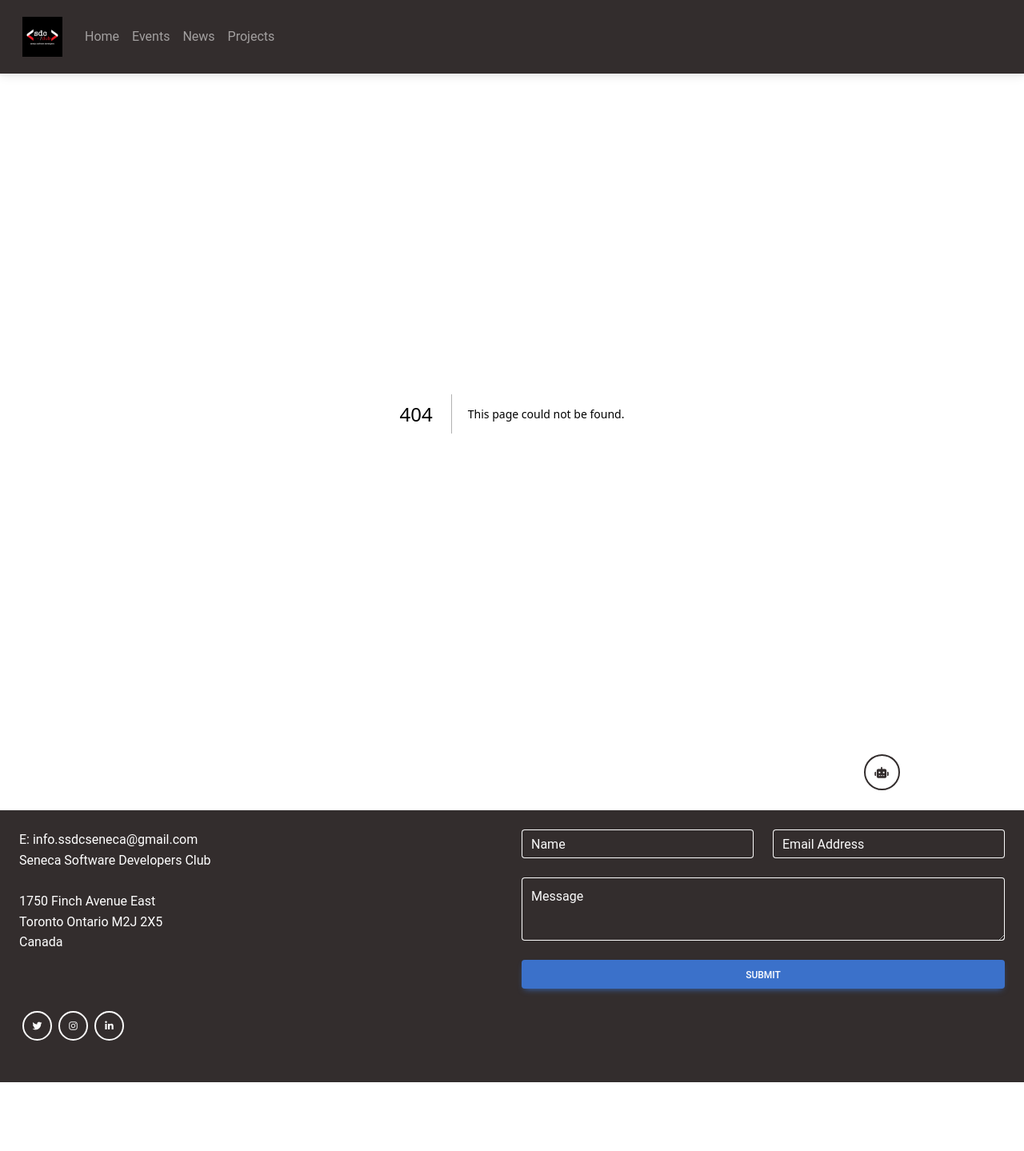
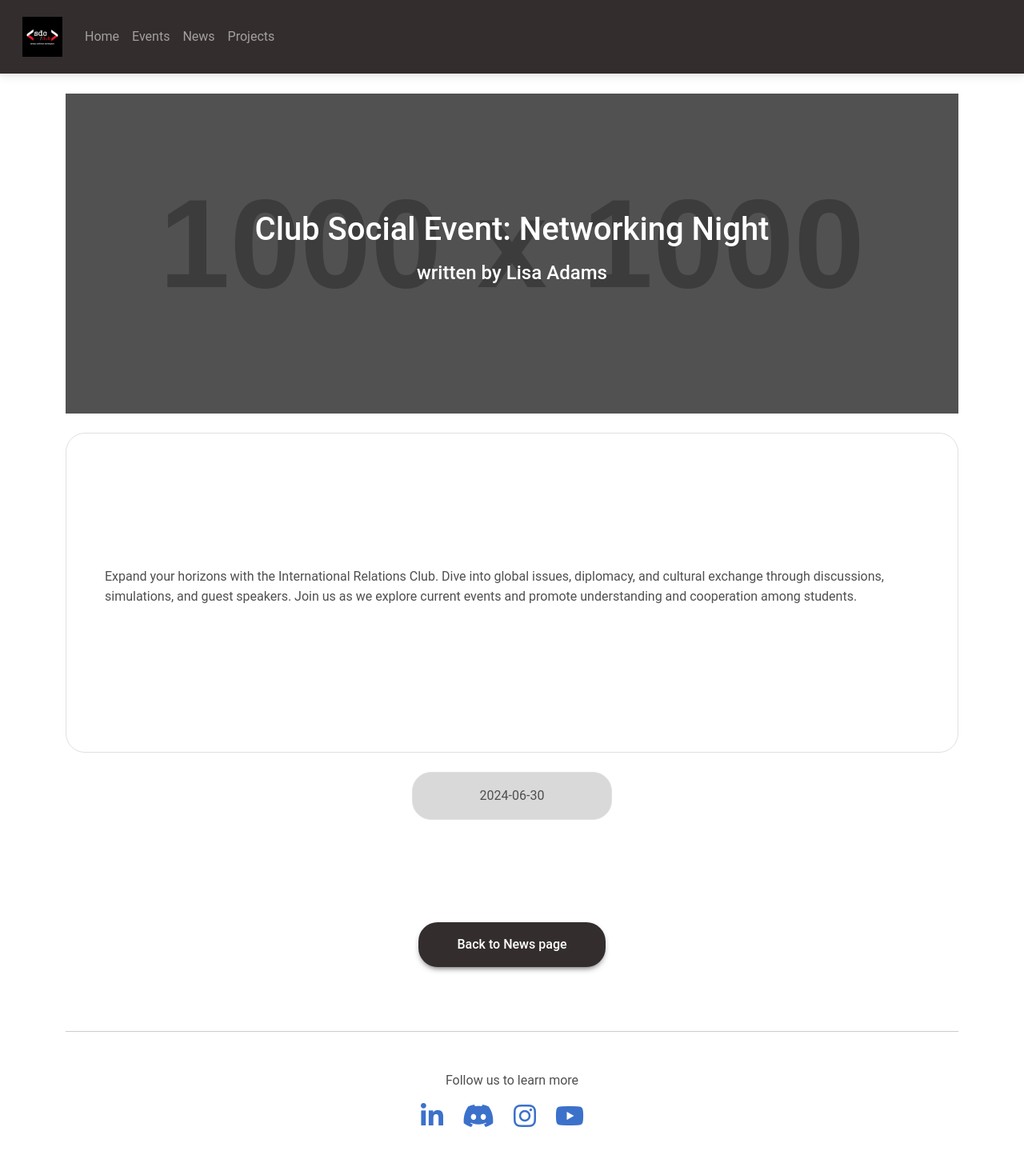
Before and after one commit to Jashanpreet2/SSDC-Website, a Next.js app: page /news/1 in a window 1280 px wide. Before the commit this address had no page. Shown: the top 1439 px of the page at 80% size. Before the commit the page ends 1353 px from the top, so only its background shows below. Built offline with nearby package versions, Linux system fonts and the light colour scheme.

Commit message:
create news single page

```diff
--- a/components/NewsCard.js
+++ b/components/NewsCard.js
@@ -9,9 +9,8 @@ import {
 
 export default function NewsCard({ id, title, date, author, desc }) {
   return (
-    <MDBCard className="news-card-style mb-4" key={id}>
+    <MDBCard className="news-card-style mb-4">
       <MDBCardBody>
-        <span>key:{id}</span>
         <MDBCardTitle className="fw-bold">{title}</MDBCardTitle>
         <MDBCardSubTitle className="text-dark">written by {author}</MDBCardSubTitle>
         <MDBCardText className="my-2">{desc}</MDBCardText>
--- a/components/NewsList.js
+++ b/components/NewsList.js
@@ -40,7 +40,7 @@ export default function NewsList({ news }) {
   return (
     <div className="d-flex flex-column align-items-center mt-4 pb-4">
       {getData().map((content) => (
-        <NewsCard {...content} />
+        <NewsCard key={content.id} {...content} />
       ))}
 
       <Pagination
--- /dev/null
+++ b/pages/news/[id].js
@@ -0,0 +1,71 @@
+// pages/news/[id].js
+import Head from 'next/head'
+import { useRouter } from 'next/router'
+import Link from 'next/link'
+import { MDBContainer, MDBIcon, MDBCol, MDBBtn } from 'mdb-react-ui-kit'
+import Hero from '@/components/Hero'
+import IconList from '@/components/IconList'
+
+export default function Event() {
+  const router = useRouter()
+  const { id } = router.query
+
+  const news = {
+    id: 7,
+    title: 'Club Social Event: Networking Night',
+    author: 'Lisa Adams',
+    desc: 'Join us for a night of networking and fun. Meet fellow members and industry professionals in a relaxed setting.',
+    date: '2024-06-30',
+    content: 'Expand your horizons with the International Relations Club. Dive into global issues, diplomacy, and cultural exchange through discussions, simulations, and guest speakers. Join us as we explore current events and promote understanding and cooperation among students.'
+  }
+  return (
+    <>
+      <Head>
+        <title>{news.title}</title>
+      </Head>
+      <Hero
+          imgUrl="https://via.placeholder.com/1000"
+          action=""
+          head={news.title}
+          subHead={`written by ${news.author}`}
+      />
+
+      <MDBContainer fluid className="p-0">
+        <MDBCol md="8" className="w-100">
+          <div
+            className="rounded-9 d-flex justify-content-center align-items-center my-4 border border-gray-300 bg-white px-5 py-4"
+            style={{ minHeight: '400px' }}
+          >
+            <p>{news.content}</p>
+          </div>
+
+          <div
+            className="rounded-9 mx-auto mb-10 border border-gray-300 p-3"
+            style={{ maxWidth: '250px', textAlign: 'center', backgroundColor: '#D9D9D9' }}
+          >
+            <span>{news.date}</span>
+          </div>
+
+          <div className="d-flex flex-column align-items-center mt-5 mb-8">
+            <Link href="/news" passHref>
+              <MDBBtn
+                color="dark"
+                className="rounded-9"
+                style={{
+                  maxWidth: '250px',
+                  textAlign: 'center',
+                  fontSize: '1rem',
+                  padding: '1rem 3rem',
+                  textTransform: 'none',
+                }}
+              >
+                Back to News page
+              </MDBBtn>
+            </Link>
+          </div>
+        </MDBCol>
+      </MDBContainer>
+      <IconList />
+    </>
+  )
+}
```
